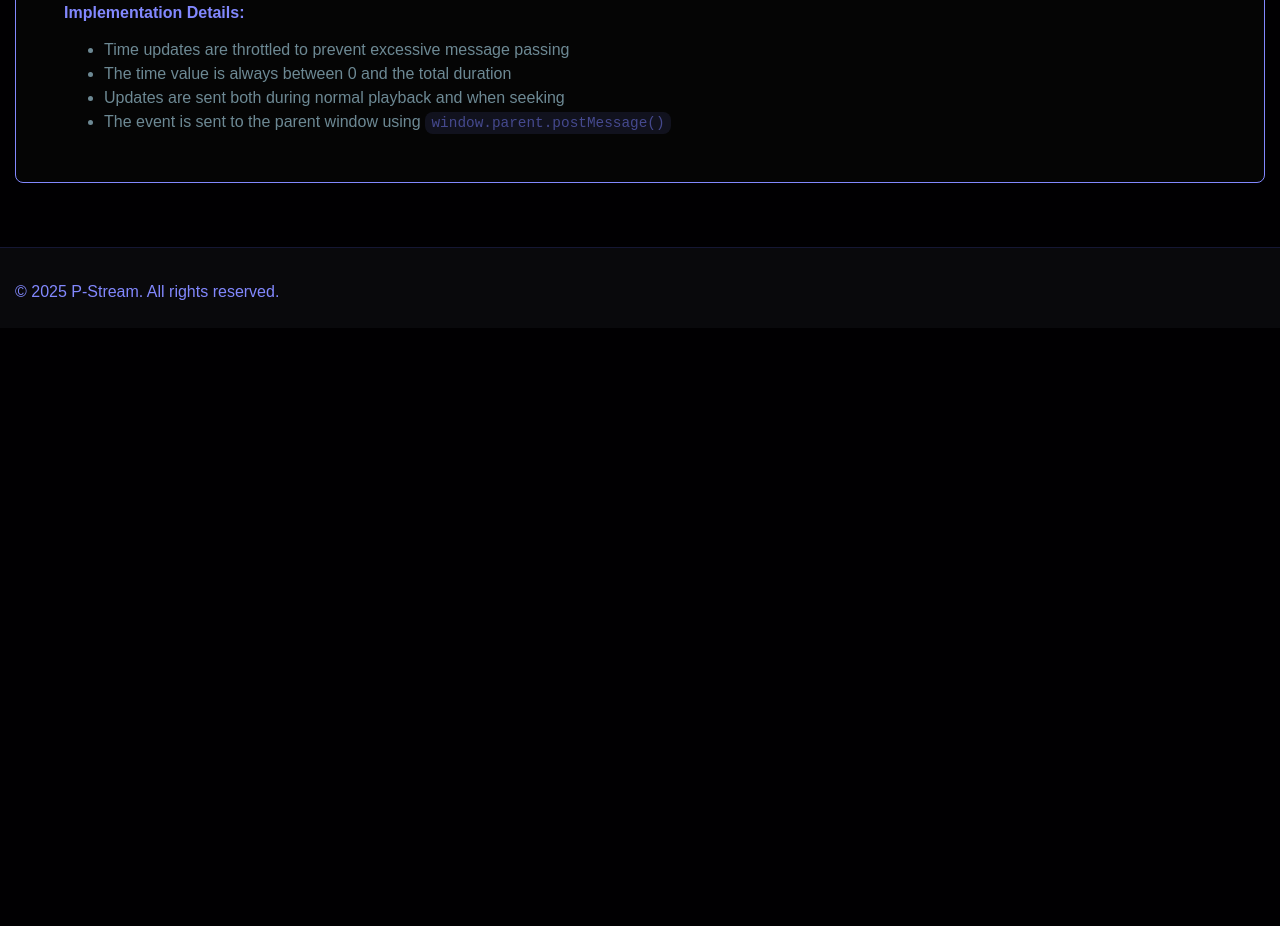
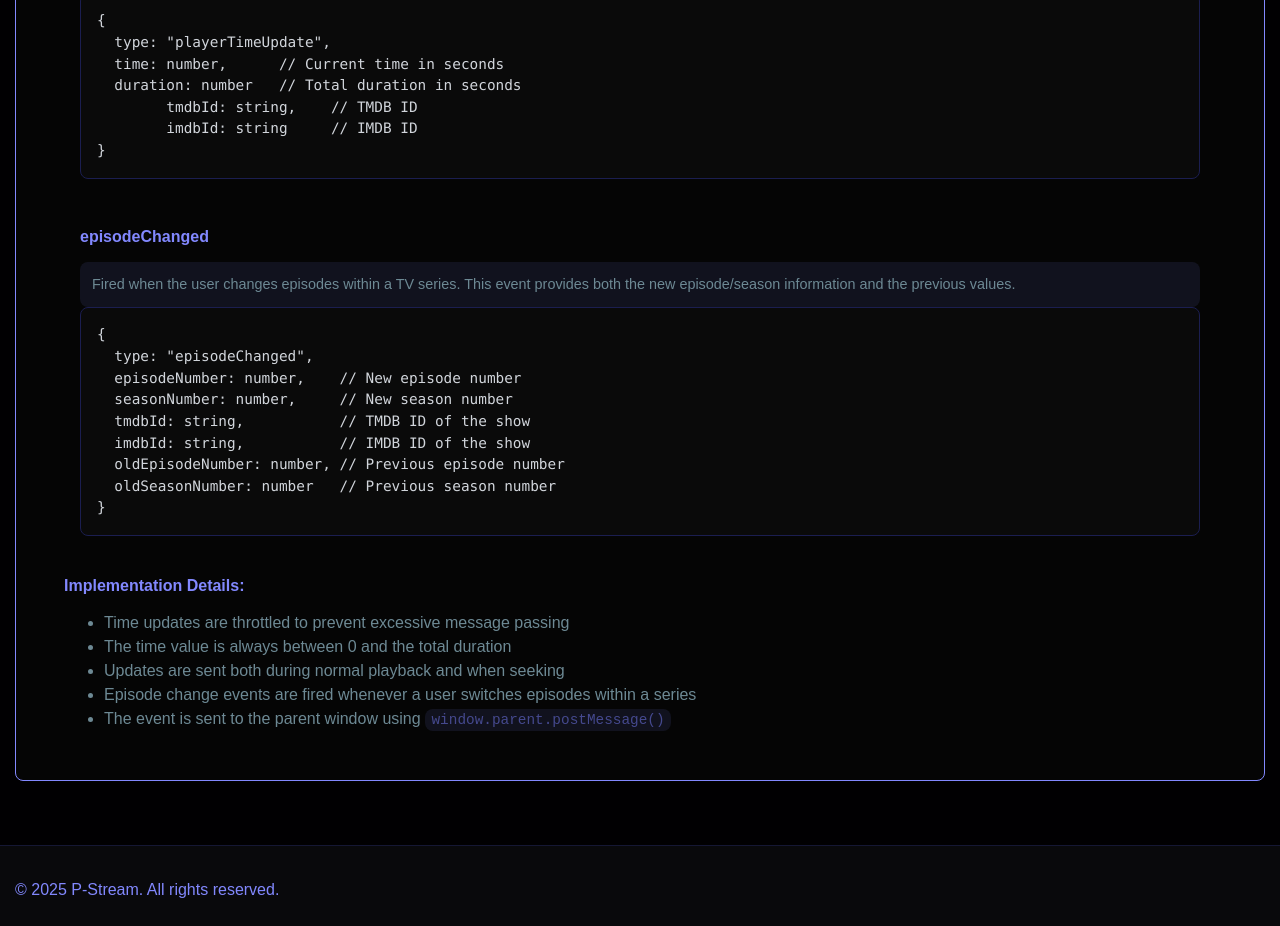
Before and after one commit to Pasithea0/embed-api-home, a website: page index.html in a window 1280 px wide. Shown: the part 5273-6199 px from the top of the page. Before the commit the page ends 5601 px from the top, so only its background shows below. Drawn offline with nearby package versions, Linux system fonts and the light colour scheme; a web font is replaced by a local one.

Commit message:
Docs: added episodeChange event

```diff
--- a/index.html
+++ b/index.html
@@ -486,6 +486,16 @@ window.addEventListener("message", (event) => {
     console.log("Current time:", event.data.time);
     console.log("Total duration:", event.data.duration);
   }
+
+  // Handle episode change events
+  if (event.data.type === "episodeChanged") {
+    console.log("Changed from S" + event.data.oldSeasonNumber +
+                "E" + event.data.oldEpisodeNumber +
+                " to S" + event.data.seasonNumber +
+                "E" + event.data.episodeNumber);
+
+    // You can use this to update your UI or track viewing history
+  }
 });</code></pre>
                   </div>
                   <button class="copy-btn">
@@ -513,6 +523,24 @@ window.addEventListener("message", (event) => {
                     </div>
                   </div>
 
+                  <div class="card mb-4">
+                    <div class="card-body">
+                      <h6 class="text-primary mb-3">episodeChanged</h6>
+                      <p class="text-muted mb-3">
+                        Fired when the user changes episodes within a TV series. This event provides both the new episode/season information and the previous values.
+                      </p>
+                      <pre><code class="language-javascript">{
+  type: "episodeChanged",
+  episodeNumber: number,    // New episode number
+  seasonNumber: number,     // New season number
+  tmdbId: string,           // TMDB ID of the show
+  imdbId: string,           // IMDB ID of the show
+  oldEpisodeNumber: number, // Previous episode number
+  oldSeasonNumber: number   // Previous season number
+}</code></pre>
+                    </div>
+                  </div>
+
                   <div class="alert alert-info mt-4">
                     <h6 class="alert-heading">Implementation Details:</h6>
                     <ul class="mb-0">
@@ -527,6 +555,9 @@ window.addEventListener("message", (event) => {
                       <li>
                         Updates are sent both during normal playback and when
                         seeking
+                      </li>
+                      <li>
+                        Episode change events are fired whenever a user switches episodes within a series
                       </li>
                       <li>
                         The event is sent to the parent window using
```
